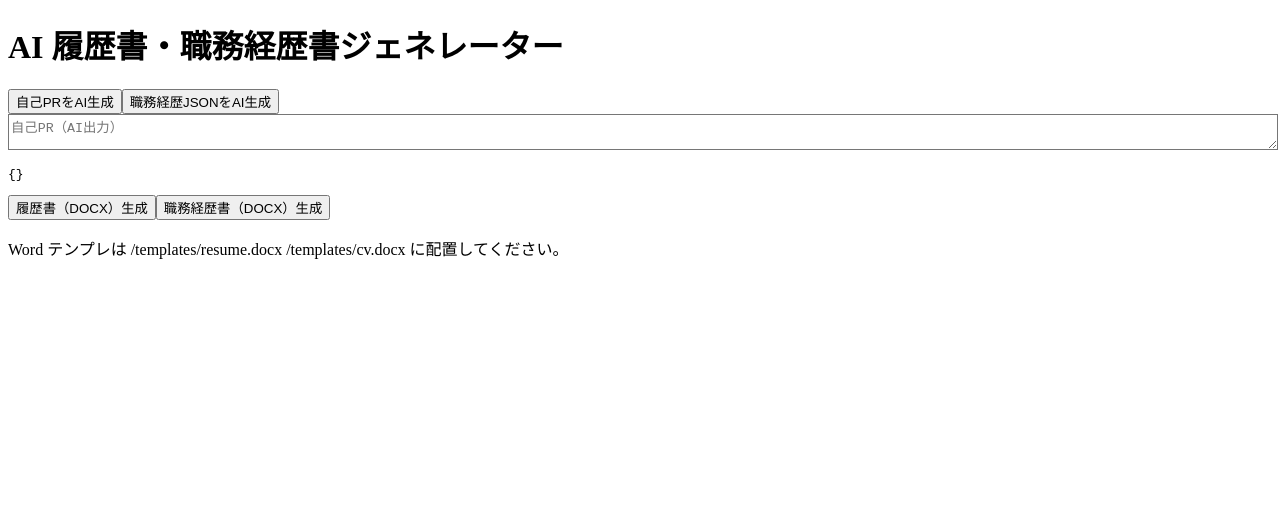
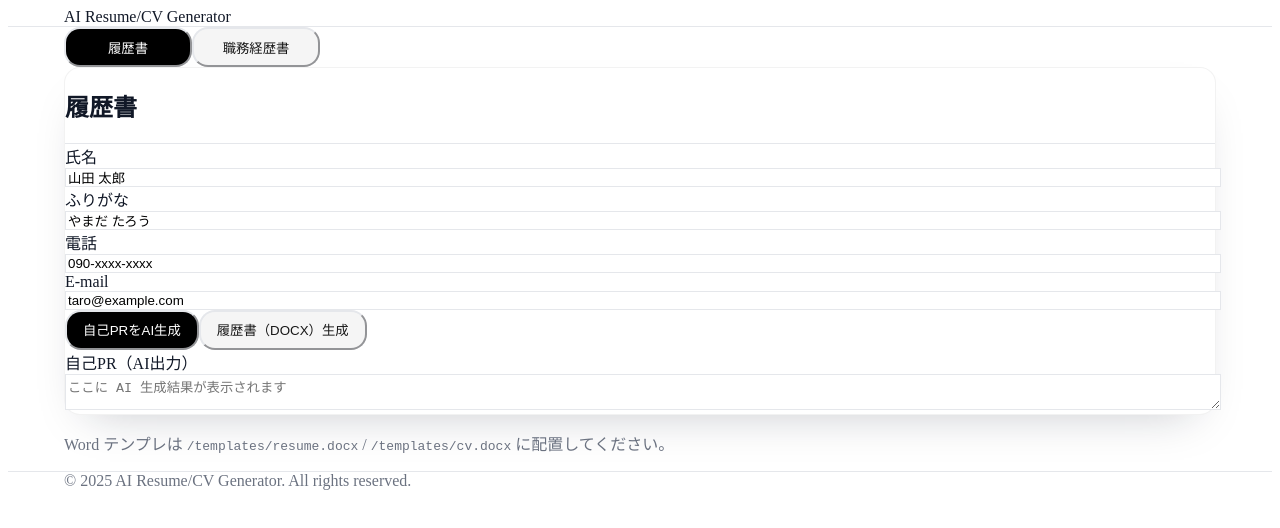
Before and after one commit to ANOSkdy/ai-robi, a Next.js app: page / in a window 1280 px wide. Shown: the top 528 px of the page. Built offline with nearby package versions, Linux system fonts and the light colour scheme.

Commit message:
feat(ui): modern business-like UI refresh (layout, cards, form primitives, tabs)

```diff
--- a/app/globals.css
+++ b/app/globals.css
@@ -2,4 +2,86 @@
 @tailwind components;
 @tailwind utilities;
 
-:root { color-scheme: light; }
+/* ===== Design Tokens (Business-like Neutral) ===== */
+:root {
+  --bg: 255 255 255;
+  --fg: 17 24 39;           /* gray-900 */
+  --muted-fg: 107 114 128;  /* gray-500 */
+  --border: 229 231 235;    /* gray-200 */
+  --ring: 0 0 0;            /* black */
+}
+
+.bg-bg { background-color: rgb(var(--bg)); }
+.text-fg { color: rgb(var(--fg)); }
+.text-muted-fg { color: rgb(var(--muted-fg)); }
+.border-border { border-color: rgb(var(--border)); }
+
+@layer base {
+  * {
+    border-color: rgb(var(--border));
+  }
+  body {
+    color: rgb(var(--fg));
+  }
+}
+
+@layer components {
+  .container {
+    margin-left: auto;
+    margin-right: auto;
+    width: 100%;
+    max-width: 72rem;
+    padding-left: 1rem;
+    padding-right: 1rem;
+  }
+  @media (min-width: 640px) {
+    .container {
+      padding-left: 1.5rem;
+      padding-right: 1.5rem;
+    }
+  }
+  @media (min-width: 1024px) {
+    .container {
+      padding-left: 2rem;
+      padding-right: 2rem;
+    }
+  }
+  .card {
+    border-radius: 1rem;
+    background-color: rgb(255 255 255 / 1);
+    box-shadow: 0 20px 45px -24px rgb(15 23 42 / 0.25);
+    border: 1px solid rgb(0 0 0 / 0.05);
+  }
+  .btn {
+    display: inline-flex;
+    align-items: center;
+    justify-content: center;
+    border-radius: 1rem;
+    font-weight: 500;
+    transition: color 150ms ease, background-color 150ms ease, border-color 150ms ease;
+    padding: 0 1rem;
+    min-height: 2.5rem;
+    outline: none;
+  }
+  .btn:focus-visible {
+    box-shadow: 0 0 0 2px rgb(var(--ring) / 0.2);
+  }
+  .btn:disabled {
+    opacity: 0.5;
+    pointer-events: none;
+  }
+  .btn-primary {
+    background-color: rgb(0 0 0 / 1);
+    color: #fff;
+  }
+  .btn-primary:hover {
+    background-color: rgb(38 38 38 / 1);
+  }
+  .btn-secondary {
+    background-color: rgb(245 245 245 / 1);
+    color: rgb(23 23 23 / 1);
+  }
+  .btn-secondary:hover {
+    background-color: rgb(229 229 229 / 1);
+  }
+}
--- a/app/layout.tsx
+++ b/app/layout.tsx
@@ -1,15 +1,42 @@
 import type { Metadata } from 'next';
+import Link from 'next/link';
 import './globals.css';
 
 export const metadata: Metadata = {
   title: 'AI 履歴書・職務経歴書ジェネレーター',
-  description: 'Gemini + DOCX テンプレでPDF/Docx生成',
+  description: 'Gemini + DOCX テンプレで PDF/DOCX 生成',
 };
 
 export default function RootLayout({ children }: { children: React.ReactNode }) {
   return (
-    <html lang="ja">
-      <body className="min-h-screen bg-gray-50">{children}</body>
+    <html lang="ja" className="scroll-smooth">
+      <body className="min-h-screen bg-bg text-fg antialiased">
+        <header className="sticky top-0 z-40 border-b border-border/60 bg-white/70 backdrop-blur supports-[backdrop-filter]:bg-white/60">
+          <div className="container flex h-14 items-center justify-between">
+            <div className="flex items-center gap-3">
+              <div className="h-6 w-6 rounded-lg bg-fg/90"></div>
+              <span className="font-semibold tracking-tight">AI Resume/CV Generator</span>
+            </div>
+            <nav className="hidden sm:flex items-center gap-6 text-sm text-muted-fg">
+              <Link className="hover:text-fg" href="/">
+                Home
+              </Link>
+              <span className="pointer-events-none hover:text-fg opacity-50" aria-disabled>
+                Docs
+              </span>
+              <span className="pointer-events-none hover:text-fg opacity-50" aria-disabled>
+                Pricing
+              </span>
+            </nav>
+          </div>
+        </header>
+        <main className="container py-8">{children}</main>
+        <footer className="border-t border-border/60 mt-8">
+          <div className="container py-6 text-xs text-muted-fg">
+            © {new Date().getFullYear()} AI Resume/CV Generator. All rights reserved.
+          </div>
+        </footer>
+      </body>
     </html>
   );
 }
--- a/app/page.tsx
+++ b/app/page.tsx
@@ -1,69 +1,228 @@
 'use client';
 
-import { useState } from 'react';
+import { useMemo, useState } from 'react';
+import Button from '../components/ui/Button';
+import Input from '../components/ui/Input';
+import Textarea from '../components/ui/Textarea';
+import Label from '../components/ui/Label';
+import { Card, CardHeader, CardTitle, CardContent } from '../components/ui/Card';
 
-export default function Page(){
-  const [selfpr,setSelfpr]=useState('');
-  const [cv,setCv]=useState<any>({});
-  const [status,setStatus]=useState('');
+type ResumeDocxPayload = {
+  template: 'resume';
+  data: {
+    date_created: string;
+    name_furigana: string;
+    name: string;
+    birth_year: string;
+    birth_month: string;
+    birth_day: string;
+    address_main: string;
+    phone: string;
+    email: string;
+    generated_pr: string;
+  };
+};
 
-  const genSelfPR=async()=>{
-    setStatus('生成中…');
-    const res=await fetch('/api/ai/selfpr',{method:'POST',body:JSON.stringify({
-      strengths:'粘り強さ',episode:'SaaSを短期立ち上げ',values:'誠実/改善志向',contribution:'課題発見と推進',goal:'顧客価値最大化'
-    })});
-    const json=await res.json(); setSelfpr(json.text||''); setStatus('');
+type CvJson = Partial<Record<'職務概要' | '職務経歴' | '活かせる知識' | '自己PR', string>> & {
+  [key: string]: unknown;
+};
+
+type CvDocxPayload = {
+  template: 'cv';
+  data: {
+    date_created: string;
+    name: string;
+    work_summary: string;
+    work_details: string;
+    skills: string;
+    self_pr_cv: string;
+  };
+};
+
+export default function Page() {
+  const [tab, setTab] = useState<'resume' | 'cv'>('resume');
+  const [status, setStatus] = useState('');
+  const [selfpr, setSelfpr] = useState('');
+  const [cv, setCv] = useState<CvJson>({});
+
+  const tabBtn = (k: 'resume' | 'cv', label: string) => (
+    <Button
+      key={k}
+      variant={tab === k ? 'primary' : 'secondary'}
+      onClick={() => setTab(k)}
+      className="min-w-[8rem]"
+      aria-pressed={tab === k}
+    >
+      {label}
+    </Button>
+  );
+
+  const genSelfPR = async () => {
+    setStatus('AI 生成中…');
+    const res = await fetch('/api/ai/selfpr', {
+      method: 'POST',
+      body: JSON.stringify({
+        strengths: '粘り強さ',
+        episode: 'SaaS を短期立ち上げ',
+        values: '誠実/改善志向',
+        contribution: '課題発見と推進',
+        goal: '顧客価値最大化',
+      }),
+    });
+    const json = await res.json();
+    setSelfpr(json.text || '');
+    setStatus('');
   };
 
-  const genCv=async()=>{
-    setStatus('生成中…');
-    const res=await fetch('/api/ai/cv',{method:'POST',body:JSON.stringify({
-      summary:'経歴概要の素材',details:'職務詳細の素材',achievements:'実績の素材',peer_review:'他者評価の素材',expertise:'専門分野の素材'
-    })});
-    const json=await res.json(); setCv(json); setStatus('');
+  const genCv = async () => {
+    setStatus('AI 生成中…');
+    const res = await fetch('/api/ai/cv', {
+      method: 'POST',
+      body: JSON.stringify({
+        summary: '経歴概要の素材',
+        details: '職務詳細の素材',
+        achievements: '実績の素材',
+        peer_review: '他者評価の素材',
+        expertise: '専門分野の素材',
+      }),
+    });
+    const json = (await res.json()) as CvJson;
+    setCv(json);
+    setStatus('');
   };
 
-  const dl=async(tpl:'resume'|'cv')=>{
-    setStatus('生成中…');
-    const payload = tpl==='resume'
-      ? { template: 'resume', data: {
-          date_created:'', name_furigana:'やまだ たろう', name:'山田 太郎',
-          birth_year:'1995', birth_month:'04', birth_day:'12',
-          address_main:'札幌市…', phone:'090-xxxx-xxxx', email:'taro@example.com',
-          generated_pr: selfpr
-        } }
-      : { template: 'cv', data: {
-          date_created:'', name:'山田 太郎',
-          work_summary:  cv?.['職務概要']||'',
-          work_details:  cv?.['職務経歴']||'',
-          skills:        cv?.['活かせる知識']||'',
-          self_pr_cv:    cv?.['自己PR']||''
-        } };
-    const res=await fetch('/api/pdf/generate',{method:'POST',headers:{'Content-Type':'application/json'},body:JSON.stringify(payload)});
-    const blob=await res.blob(); const url=URL.createObjectURL(blob); const a=document.createElement('a');
-    a.href=url; a.download=res.headers.get('Content-Type')?.includes('pdf')?'generated.pdf':'filled.docx';
-    a.click(); URL.revokeObjectURL(url); setStatus('');
+  const payloadResume = useMemo(
+    (): ResumeDocxPayload => ({
+      template: 'resume',
+      data: {
+        date_created: '',
+        name_furigana: 'やまだ たろう',
+        name: '山田 太郎',
+        birth_year: '1995',
+        birth_month: '04',
+        birth_day: '12',
+        address_main: '札幌市…',
+        phone: '090-xxxx-xxxx',
+        email: 'taro@example.com',
+        generated_pr: selfpr,
+      },
+    }),
+    [selfpr]
+  );
+
+  const payloadCv = useMemo(
+    (): CvDocxPayload => ({
+      template: 'cv',
+      data: {
+        date_created: '',
+        name: '山田 太郎',
+        work_summary: cv?.['職務概要'] || '',
+        work_details: cv?.['職務経歴'] || '',
+        skills: cv?.['活かせる知識'] || '',
+        self_pr_cv: cv?.['自己PR'] || '',
+      },
+    }),
+    [cv]
+  );
+
+  const downloadDocx = async (payload: ResumeDocxPayload | CvDocxPayload) => {
+    setStatus('ドキュメント生成中…');
+    const res = await fetch('/api/pdf/generate', {
+      method: 'POST',
+      headers: { 'Content-Type': 'application/json' },
+      body: JSON.stringify(payload),
+    });
+    const blob = await res.blob();
+    const url = URL.createObjectURL(blob);
+    const a = document.createElement('a');
+    a.href = url;
+    a.download = res.headers.get('Content-Type')?.includes('pdf') ? 'generated.pdf' : 'filled.docx';
+    a.click();
+    URL.revokeObjectURL(url);
+    setStatus('');
   };
 
   return (
-    <main className="max-w-3xl mx-auto p-6 space-y-4">
-      <h1 className="text-2xl font-bold">AI 履歴書・職務経歴書ジェネレーター</h1>
-      {status && <div className="text-sm text-gray-500">{status}</div>}
-
-      <div className="space-x-2">
-        <button className="px-3 py-2 rounded bg-black text-white" onClick={genSelfPR}>自己PRをAI生成</button>
-        <button className="px-3 py-2 rounded bg-blue-600 text-white" onClick={genCv}>職務経歴JSONをAI生成</button>
+    <div className="space-y-6">
+      <div className="flex flex-wrap items-center gap-2">
+        {tabBtn('resume', '履歴書')}
+        {tabBtn('cv', '職務経歴書')}
+        <span className="ml-auto text-sm text-muted-fg">{status}</span>
       </div>
 
-      <textarea className="w-full border p-2 h-40" value={selfpr} placeholder="自己PR（AI出力）" readOnly/>
-      <pre className="bg-gray-100 p-3 rounded overflow-auto text-sm">{JSON.stringify(cv,null,2)}</pre>
+      {tab === 'resume' ? (
+        <Card>
+          <CardHeader>
+            <CardTitle>履歴書</CardTitle>
+          </CardHeader>
+          <CardContent>
+            <div className="grid grid-cols-1 sm:grid-cols-2 gap-4">
+              <div>
+                <Label htmlFor="name">氏名</Label>
+                <Input id="name" placeholder="山田 太郎" defaultValue="山田 太郎" />
+              </div>
+              <div>
+                <Label htmlFor="kana">ふりがな</Label>
+                <Input id="kana" placeholder="やまだ たろう" defaultValue="やまだ たろう" />
+              </div>
+              <div>
+                <Label htmlFor="tel">電話</Label>
+                <Input id="tel" placeholder="090-xxxx-xxxx" defaultValue="090-xxxx-xxxx" />
+              </div>
+              <div>
+                <Label htmlFor="email">E-mail</Label>
+                <Input id="email" placeholder="taro@example.com" defaultValue="taro@example.com" type="email" />
+              </div>
+            </div>
 
-      <div className="space-x-2">
-        <button className="px-3 py-2 rounded bg-green-600 text-white" onClick={()=>dl('resume')}>履歴書（DOCX）生成</button>
-        <button className="px-3 py-2 rounded bg-green-600 text-white" onClick={()=>dl('cv')}>職務経歴書（DOCX）生成</button>
-      </div>
+            <div className="flex flex-wrap gap-2 pt-2">
+              <Button onClick={genSelfPR}>自己PRをAI生成</Button>
+              <Button variant="secondary" onClick={() => downloadDocx(payloadResume)}>
+                履歴書（DOCX）生成
+              </Button>
+            </div>
 
-      <p className="text-xs text-gray-500">Word テンプレは /templates/resume.docx /templates/cv.docx に配置してください。</p>
-    </main>
+            <div className="pt-4">
+              <Label>自己PR（AI出力）</Label>
+              <Textarea className="mt-1 h-40" value={selfpr} readOnly placeholder="ここに AI 生成結果が表示されます" />
+            </div>
+          </CardContent>
+        </Card>
+      ) : (
+        <Card>
+          <CardHeader>
+            <CardTitle>職務経歴書</CardTitle>
+          </CardHeader>
+          <CardContent>
+            <div className="grid gap-3">
+              <Label>入力素材</Label>
+              <div className="grid grid-cols-1 sm:grid-cols-2 gap-4">
+                <Textarea placeholder="経歴概要" />
+                <Textarea placeholder="職務経験の詳細" />
+                <Textarea placeholder="実績" />
+                <Textarea placeholder="他者評価" />
+                <Textarea placeholder="専門分野" />
+              </div>
+              <div className="flex flex-wrap gap-2">
+                <Button onClick={genCv}>職務経歴JSONをAI生成</Button>
+                <Button variant="secondary" onClick={() => downloadDocx(payloadCv)}>
+                  職務経歴書（DOCX）生成
+                </Button>
+              </div>
+              <div>
+                <Label>AI 生成 JSON（プレビュー）</Label>
+                <pre className="mt-1 whitespace-pre-wrap rounded-xl border bg-neutral-50 p-3 text-sm">
+                  {JSON.stringify(cv, null, 2)}
+                </pre>
+              </div>
+            </div>
+          </CardContent>
+        </Card>
+      )}
+
+      <p className="text-xs text-muted-fg">
+        Word テンプレは <code>/templates/resume.docx</code> / <code>/templates/cv.docx</code> に配置してください。
+      </p>
+    </div>
   );
 }
--- /dev/null
+++ b/components/ui/Button.tsx
@@ -0,0 +1,22 @@
+import * as React from 'react';
+
+type Props = React.ButtonHTMLAttributes<HTMLButtonElement> & {
+  variant?: 'primary' | 'secondary' | 'ghost';
+  size?: 'sm' | 'md' | 'lg';
+};
+
+export default function Button({
+  className = '',
+  variant = 'primary',
+  size = 'md',
+  ...props
+}: Props) {
+  const v =
+    variant === 'secondary'
+      ? 'btn btn-secondary'
+      : variant === 'ghost'
+      ? 'btn bg-transparent hover:bg-neutral-100 text-neutral-700'
+      : 'btn btn-primary';
+  const s = size === 'lg' ? 'h-12 px-6 text-base' : size === 'sm' ? 'h-8 px-3 text-sm' : 'h-10 px-4';
+  return <button className={`${v} ${s} ${className}`} {...props} />;
+}
--- /dev/null
+++ b/components/ui/Card.tsx
@@ -0,0 +1,14 @@
+import * as React from 'react';
+
+export function Card({ className = '', ...props }: React.HTMLAttributes<HTMLDivElement>) {
+  return <div className={`card ${className}`} {...props} />;
+}
+export function CardHeader({ className = '', ...props }: React.HTMLAttributes<HTMLDivElement>) {
+  return <div className={`p-5 border-b ${className}`} {...props} />;
+}
+export function CardTitle({ className = '', ...props }: React.HTMLAttributes<HTMLHeadingElement>) {
+  return <h2 className={`text-base font-semibold ${className}`} {...props} />;
+}
+export function CardContent({ className = '', ...props }: React.HTMLAttributes<HTMLDivElement>) {
+  return <div className={`p-5 space-y-4 ${className}`} {...props} />;
+}
--- /dev/null
+++ b/components/ui/Input.tsx
@@ -0,0 +1,11 @@
+import * as React from 'react';
+
+export default function Input(props: React.InputHTMLAttributes<HTMLInputElement>) {
+  const { className = '', ...rest } = props;
+  return (
+    <input
+      {...rest}
+      className={`w-full rounded-xl border px-3 py-2 shadow-sm outline-none focus:ring-2 focus:ring-black/20 ${className}`}
+    />
+  );
+}
--- /dev/null
+++ b/components/ui/Label.tsx
@@ -0,0 +1,5 @@
+import * as React from 'react';
+
+export default function Label({ className = '', ...props }: React.LabelHTMLAttributes<HTMLLabelElement>) {
+  return <label className={`block text-sm font-medium text-neutral-700 ${className}`} {...props} />;
+}
--- /dev/null
+++ b/components/ui/Textarea.tsx
@@ -0,0 +1,11 @@
+import * as React from 'react';
+
+export default function Textarea(props: React.TextareaHTMLAttributes<HTMLTextAreaElement>) {
+  const { className = '', ...rest } = props;
+  return (
+    <textarea
+      {...rest}
+      className={`w-full rounded-xl border px-3 py-2 shadow-sm outline-none focus:ring-2 focus:ring-black/20 ${className}`}
+    />
+  );
+}
```
